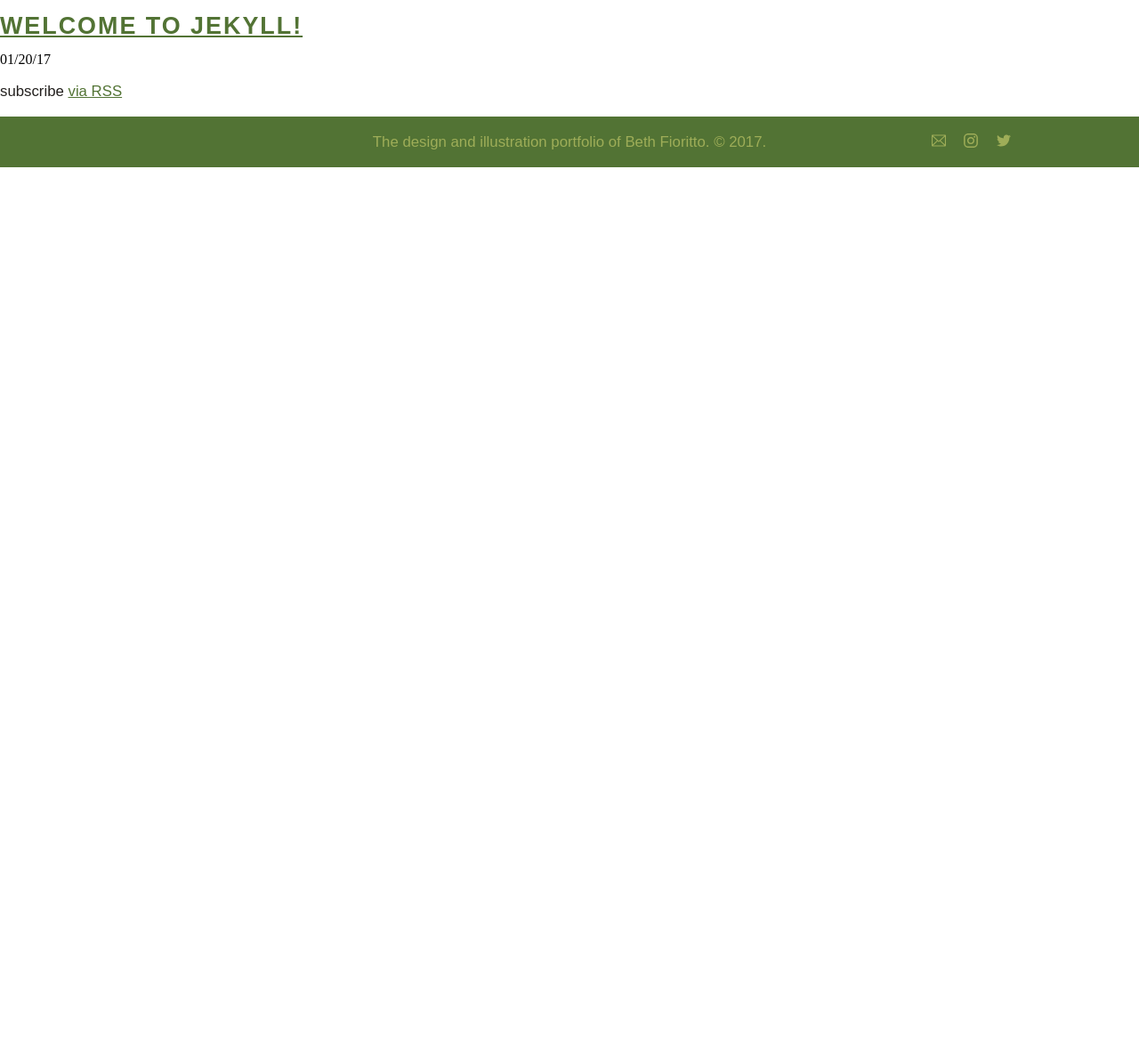
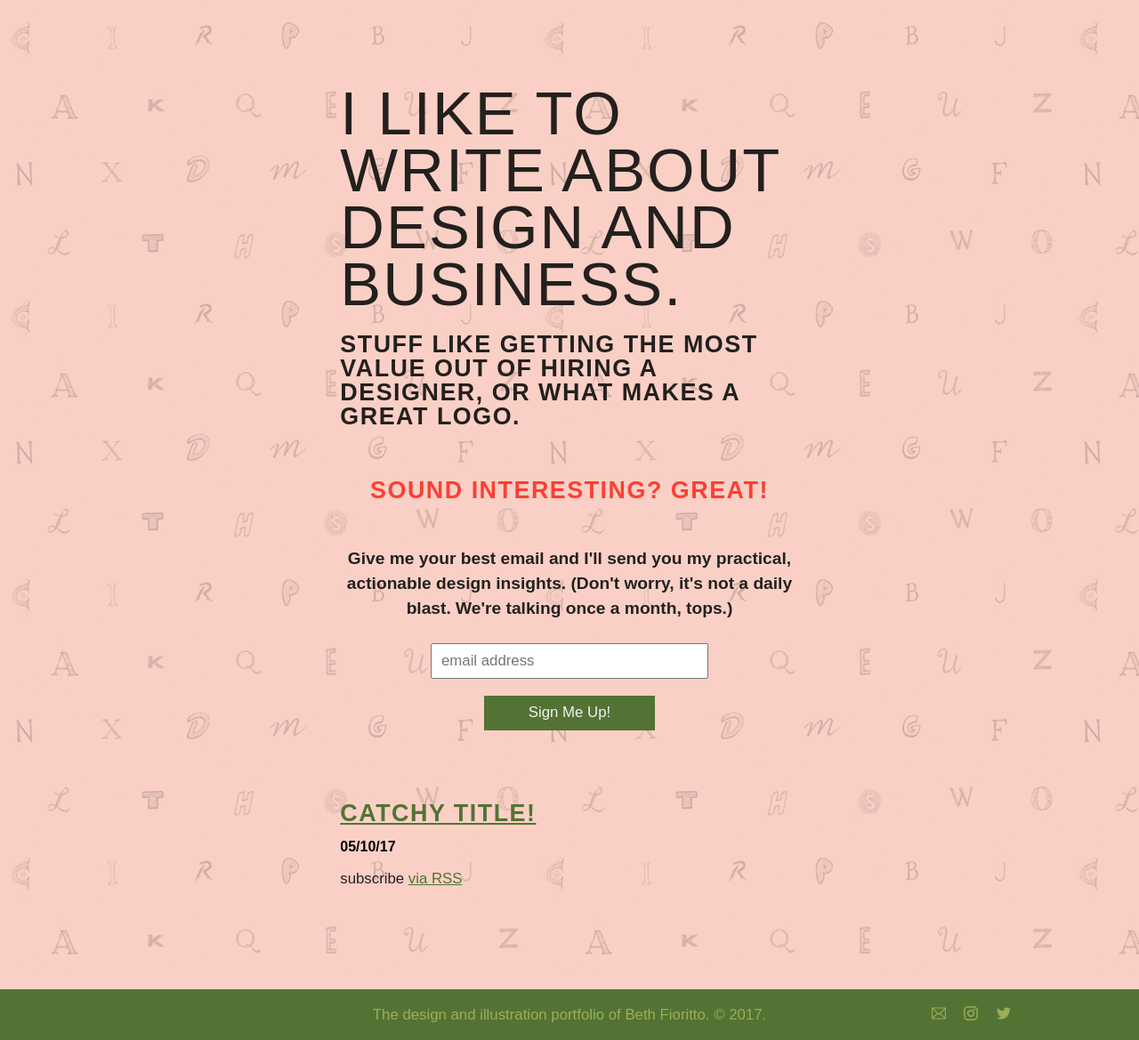
Before and after one commit to bfioritto/bethfioritto, a Jekyll site: the page built from blog/index.html, in a window 1280 px wide. Shown: the whole page at 89% size. Built offline with Jekyll 4.4.1, drawn with Linux system fonts in a browser that asks for light colours; before the commit the page ends 900 px from its top, so only the background shows below that.

Commit message:
set up blog index page

```diff
--- /dev/null
+++ b/_includes/cta-form.html
@@ -0,0 +1,3 @@
+<div class="cta-form">
+  {% include form.html cta=include.cta %}
+</div>
--- /dev/null
+++ b/_includes/form.html
@@ -0,0 +1,10 @@
+<form action="//typeburrito.us12.list-manage.com/subscribe/post?u=fd0a52a22d00801e99e8e1e03&amp;id=c146058452"
+      method="post"
+      id="newsletter-form"
+      name="mc-embedded-subscribe-form"
+      target="_blank"
+      novalidate>
+
+	<input type="email" value="" name="EMAIL" class="email" id="newsletter-email" placeholder="email address">
+  	<input type="submit" value="Sign Me Up!" name="subscribe" id="newsletter-subscribe" class="button">
+</form>
--- a/assets/main.scss
+++ b/assets/main.scss
@@ -131,13 +131,23 @@ $small:          767px;
   }
 }
 
+h1 {
+  font-family: $header-font-family;
+  font-size: $font-size-7;
+  text-transform: uppercase;
+  letter-spacing: 2px;
+  line-height: 4rem;
+  padding-bottom: .4rem;
+  color: $text-color;
+}
+
 h2 {
   font-family: $header-font-family;
   font-size: $font-size-3;
   font-weight: 700;
   color: $header-color;
   text-transform: uppercase;
-  letter-spacing: 2px;
+  letter-spacing: 1.51px;
   padding-top: 1rem;
   padding-bottom: 1rem;
 }
@@ -146,6 +156,7 @@ h3 {
   font-family: $base-font-family;
   font-weight: 700;
   font-size: $font-size-2;
+  line-height: $base-line-height;
   color: $text-color;
   padding-top: 0rem;
   padding-bottom: 1rem;
@@ -854,7 +865,71 @@ a visited {
   padding-bottom: 20%;
 }
 
-/* blog posts */
+/* blog */
+
+.blog-index {
+  background-color: $blush;
+  background-image: url("../images/background_letters_blush.png");
+  background-image: repeat;
+  padding-top: 6rem;
+  padding-bottom: 6rem;
+}
+
+.post-meta {
+  font-family: $base-font-family;
+  font-weight: 700;
+}
+
+.blog-subhead {
+  font-family: $header-font-family;
+  font-size: $font-size-3;
+  font-weight: 700;
+  color: $text-color;
+  text-transform: uppercase;
+  letter-spacing: 1.51px;
+  padding-top: 1rem;
+  padding-bottom: 1rem;
+}
+
+.blog-cta {
+  h2 {
+    padding-top: 2.5rem;
+    padding-bottom: 3.1rem;
+  }
+  text-align: center;
+  padding-top: 0rem;
+  padding-bottom: 1rem;
+}
+
+#newsletter-email {
+  margin: .6rem;
+  padding: .6rem;
+  height: 1rem;
+  width: 80%;
+  max-width: 18rem;
+  font-size: $font-size-1;
+  font-family: $base-font-family;
+  @include media-query($desktop) {
+
+  }
+}
+
+#newsletter-subscribe {
+  margin-top: .6rem;
+  margin-bottom: 3rem;
+  padding: .6rem;
+  border: none;
+  background-color: $link;
+  color: $background-color-1;
+  width: 80%;
+  max-width: 12rem;
+  font-size: $font-size-1;
+  font-family: $base-font-family;
+  @include media-query($desktop) {
+
+  }
+}
+
 
 /* not currently in use */
 
--- a/blog/index.html
+++ b/blog/index.html
@@ -2,6 +2,20 @@
 layout: default
 title: My Blog
 ---
+
+<div class="blog-index">
+  <div class="content-container">
+
+  <h1>I like to write about design and business.</h1>
+
+  <div class="blog-subhead">Stuff like getting the most value out of hiring a designer, or what makes a great logo.</div>
+
+  <div class="blog-cta"><h2>Sound interesting? Great!</h2>
+
+  <h3>Give me your best email and I'll send you my practical, actionable design insights. (Don't worry, it's not a daily blast. We're talking once a month, tops.)</h3>
+
+    {% include cta-form.html %}
+  </div>
 
 <ul class="post-list">
     {% for post in site.posts %}
@@ -17,3 +31,5 @@ title: My Blog
 <br>
 
   <p class="rss-subscribe"><i>subscribe <a href="{{ "/feed.xml" | prepend: site.baseurl }}">via RSS</i></a></p>
+</div>
+</div>
```
Also changed, not shown: _posts/2017-01-20-welcome-to-jekyll.markdown (deleted, +0 -25 lines), _posts/2017-05-10-about-your-logo.markdown (added, +8 -0 lines), 1 other file.
